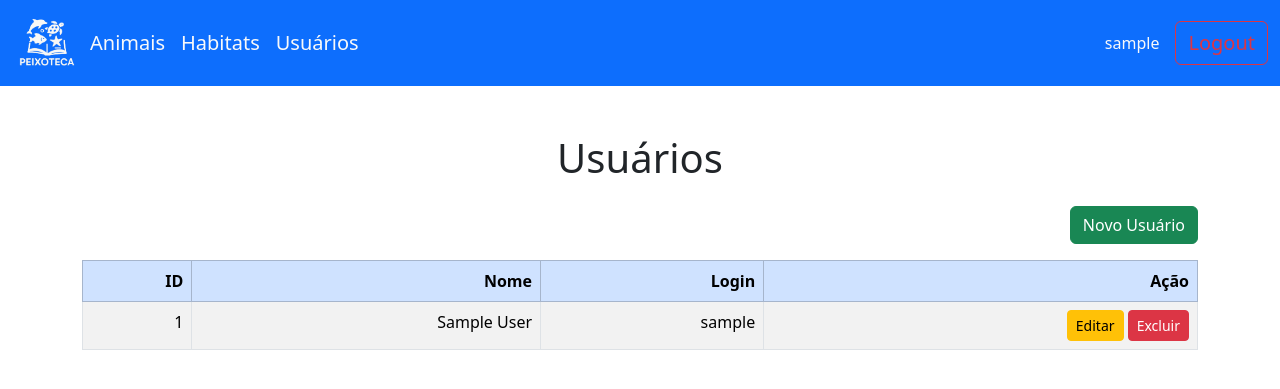
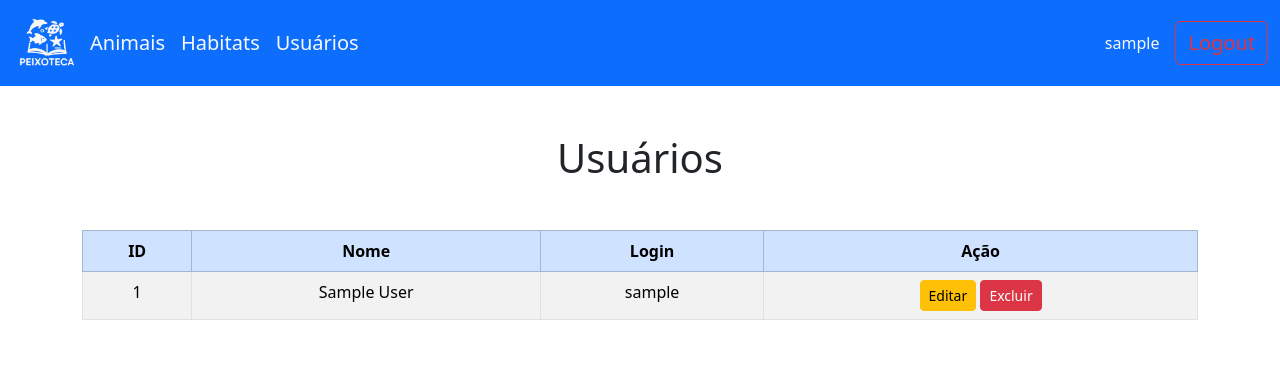
Before and after one commit to eusouoereque/Peixoteca, a PHP site: page /usuarios/ in a window 1280 px wide. Shown: the top 389 px of the page. Run offline with PHP 8.4, Linux system fonts and the light colour scheme; the visitor is signed in with stand-in values (Sample User, id 1).

Commit message:
feat: correção de bugs de funcionalidade e estilo

```diff
--- a/animais/index.php
+++ b/animais/index.php
@@ -31,7 +31,7 @@ $animais = $pdo->query($sql)->fetchAll(PDO::FETCH_ASSOC);
 
     <?php if (count($animais) > 0): ?>
         <div class="table-responsive">
-            <table class="table table-striped table-bordered">
+            <table class="table table-striped table-bordered text-center">
                 <thead class="table-primary">
                     <tr>
                         <th>Nome Popular</th>
--- a/components/header.php
+++ b/components/header.php
@@ -11,4 +11,4 @@
     <link href="https://cdn.jsdelivr.net/npm/bootstrap@5.3.5/dist/css/bootstrap.min.css" rel="stylesheet" integrity="sha384-SgOJa3DmI69IUzQ2PVdRZhwQ+dy64/BUtbMJw1MZ8t5HZApcHrRKUc4W0kG879m7" crossorigin="anonymous">
     <script src="https://cdn.jsdelivr.net/npm/bootstrap@5.3.5/dist/js/bootstrap.bundle.min.js" integrity="sha384-k6d4wzSIapyDyv1kpU366/PK5hCdSbCRGRCMv+eplOQJWyd1fbcAu9OCUj5zNLiq" crossorigin="anonymous"></script>
 </head>
-<body>
+<body class="bs-light">
--- a/usuarios/excluirUser.php
+++ b/usuarios/excluirUser.php
@@ -31,7 +31,7 @@
 
         echo "<META HTTP-EQUIV=REFRESH CONTENT='0; URL=../login/logout.php'>
                     <script type=\"text/javascript\">
-                        alert(\"Usuário deletado com sucesso!\");
+                        alert(\"Usuário deletado, encerrando a sessão...\");
                     </script>";
         exit;
     } else {
--- a/usuarios/index.php
+++ b/usuarios/index.php
@@ -7,17 +7,10 @@
 ?>
 
 <div class="container my-4">
-    <h1 class="text-center mb-4">Usuários</h1>
+    <h1 class="text-center mb-5">Usuários</h1>
 
-    <?php if (usuarioEstaLogado()): ?>
-        <div class="text-end mb-3">
-            <!-- Botão para cadastrar novo usuário -->
-            <a href="cadastroUser.php" class="btn btn-success mb-3">Novo Usuário</a>
-        </h2>
-    <?php endif; ?>
-
-    <div class="table-responsive">
-        <table class="table table-striped table-bordered">
+    <div class="table-responsive mt-5">
+        <table class="table table-striped table-bordered text-center">
             <thead class="table-primary">
                 <tr>
                     <th>ID</th>
@@ -41,7 +34,7 @@
                         <?php if ($usuarios['id'] == $_SESSION['id_logado']): ?>
                             <td>
                                 <a class="btn btn-warning btn-sm"
-                                 href="./editarUser.php?id=<?php echo $usuarios['id'] ?>">Editar</a>
+                                href="./editarUser.php?id=<?php echo $usuarios['id'] ?>">Editar</a>
                                 <a class="btn btn-danger btn-sm"
                                    onclick="return confirm('Deseja realmente excluir a sua conta?')"
                                    href="./excluirUser.php?id=<?php echo $usuarios['id'] ?>">Excluir</a>
```
Also changed, not shown: habitat/index.php (+3 -9 lines).
